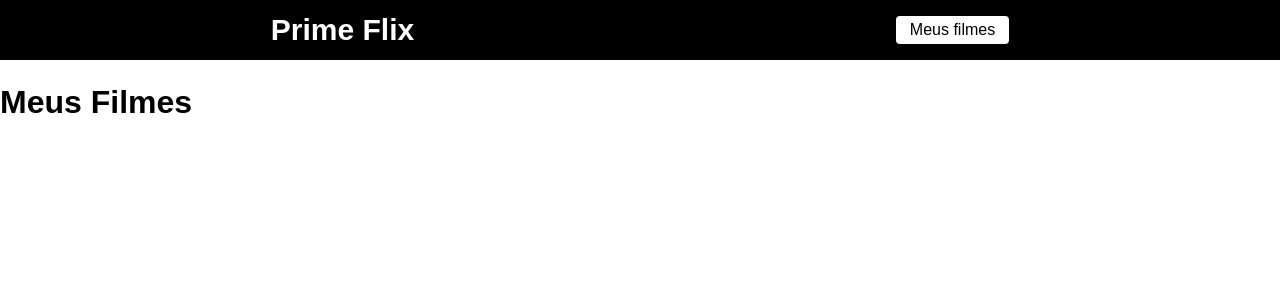
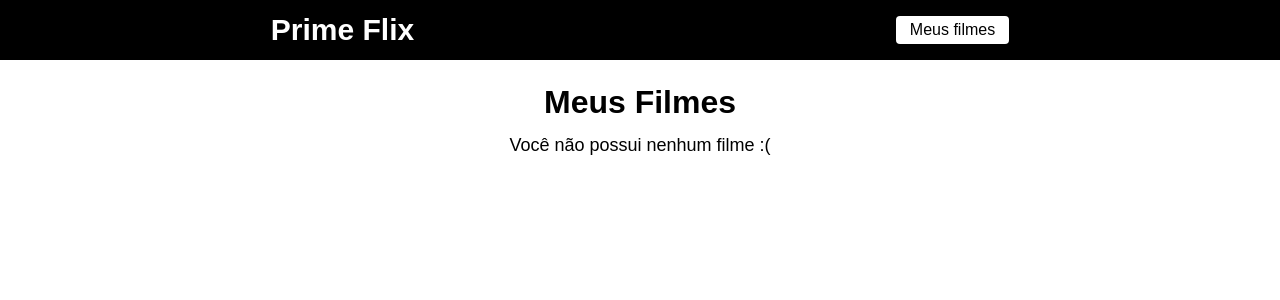
Before and after one commit to rug19/Prime_flix, a React (Vite) app: page /favoritos in a window 1280 px wide. Shown: the top 300 px of the page. Built offline with nearby package versions, Linux system fonts and the light colour scheme.

Commit message:
add react-toastify for notifications; implement success and warning messages in Favoritos and Filme components

```diff
--- a/package.json
+++ b/package.json
@@ -13,7 +13,8 @@
     "axios": "^1.7.9",
     "react": "^19.0.0",
     "react-dom": "^19.0.0",
-    "react-router-dom": "^7.2.0"
+    "react-router-dom": "^7.2.0",
+    "react-toastify": "^11.0.5"
   },
   "devDependencies": {
     "@eslint/js": "^9.19.0",
--- a/src/App.jsx
+++ b/src/App.jsx
@@ -1,8 +1,11 @@
 import RoutesApp from "./route/route";
+import { ToastContainer } from "react-toastify";
+import "react-toastify/dist/ReactToastify.css";
 
 function App() {
   return (
     <div>
+      <ToastContainer autoClose={3000} />
       <RoutesApp />
     </div>
   );
--- a/src/components/Favoritos/Favoritos.css
+++ b/src/components/Favoritos/Favoritos.css
@@ -1,5 +1,9 @@
 .meus-filmes {
   margin-top: 24px;
+  display: flex;
+  flex-direction: column;
+  justify-content: center;
+  align-items: center;
 }
 
 .meus-filmes h1 {
@@ -28,9 +32,9 @@
 }
 
 .meus-filmes a {
-    text-decoration: none;
-    margin-right: 10px;
-    color: black;
+  text-decoration: none;
+  margin-right: 10px;
+  color: black;
 }
 
 .meus-filmes button {
@@ -38,6 +42,6 @@
   background-color: red;
   padding: 8px;
   border-radius: 4px;
-
   border: none;
+  cursor: pointer;
 }
--- a/src/components/Favoritos/Favoritos.jsx
+++ b/src/components/Favoritos/Favoritos.jsx
@@ -1,6 +1,7 @@
 import { useState, useEffect } from "react";
 import "./Favoritos.css";
 import { Link } from "react-router-dom";
+import { toast } from "react-toastify";
 
 function Favoritos() {
   const [filme, setFilme] = useState([]);
@@ -11,9 +12,22 @@ function Favoritos() {
     setFilme(JSON.parse(meusFilmes) || []); //Passando para setFilme as infromacoes convertido em array
   }, []);
 
+  //Funcao para excluir o filme
+  function excluirFilme(id) {
+    let filtroFilmes = filme.filter((item) => {
+      return item.id !== id;
+    });
+
+    setFilme(filtroFilmes);
+    localStorage.setItem("@primeflix", JSON.stringify(filtroFilmes));
+    toast.success("Filme removido com sucesso ");
+  }
+
   return (
     <div className="meus-filmes">
       <h1>Meus Filmes</h1>
+
+      {filme.length === 0 && <span>Você não possui nenhum filme :( </span>}
       <ul>
         {filme.map((item) => {
           return (
@@ -21,7 +35,7 @@ function Favoritos() {
               <span>{item.title}</span>
               <div>
                 <Link to={`/filme/${item.id}`}>Ver detalhes</Link>
-                <button>Excluir</button>
+                <button onClick={() => excluirFilme(item.id)}>Excluir</button>
               </div>
             </li>
           );
--- a/src/pages/Filme/Filme.jsx
+++ b/src/pages/Filme/Filme.jsx
@@ -2,6 +2,7 @@ import { useState, useEffect } from "react";
 import { useParams, useNavigate } from "react-router-dom";
 import api from "../../service/api";
 import "./Filme.css";
+import { toast } from "react-toastify";
 
 function Filme() {
   const { id } = useParams();
@@ -44,13 +45,13 @@ function Filme() {
     );
 
     if (hasFilme) {
-      alert("Este filme ja esta na lista");
+      toast.warn("Esse filme já está na sua lista");
       return;
     }
 
     filmesSalvos.push(filme);
     localStorage.setItem("@primeflix", JSON.stringify(filmesSalvos));
-    alert("Filme salvo com sucesso");
+    toast.success("Filme salvo com sucesso");
   }
 
   if (loading) {
```
Also changed, not shown: 1 other file (tests, documents, lock files or other folders).
